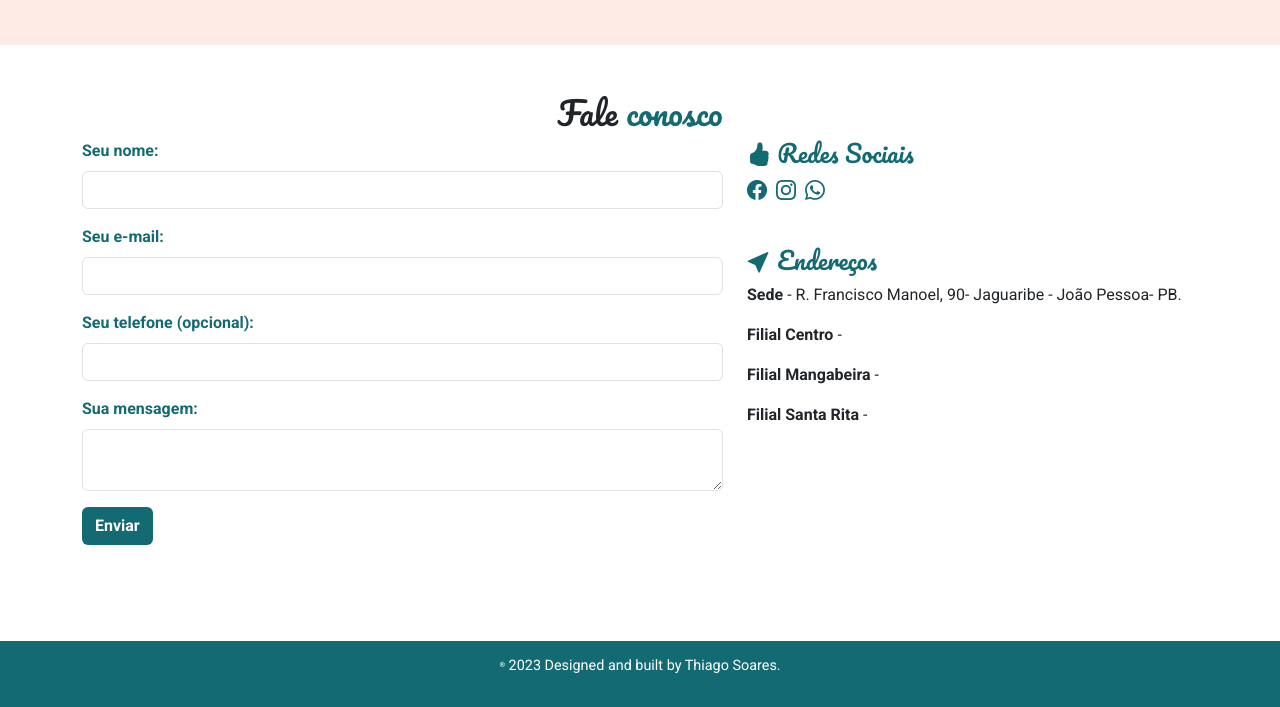
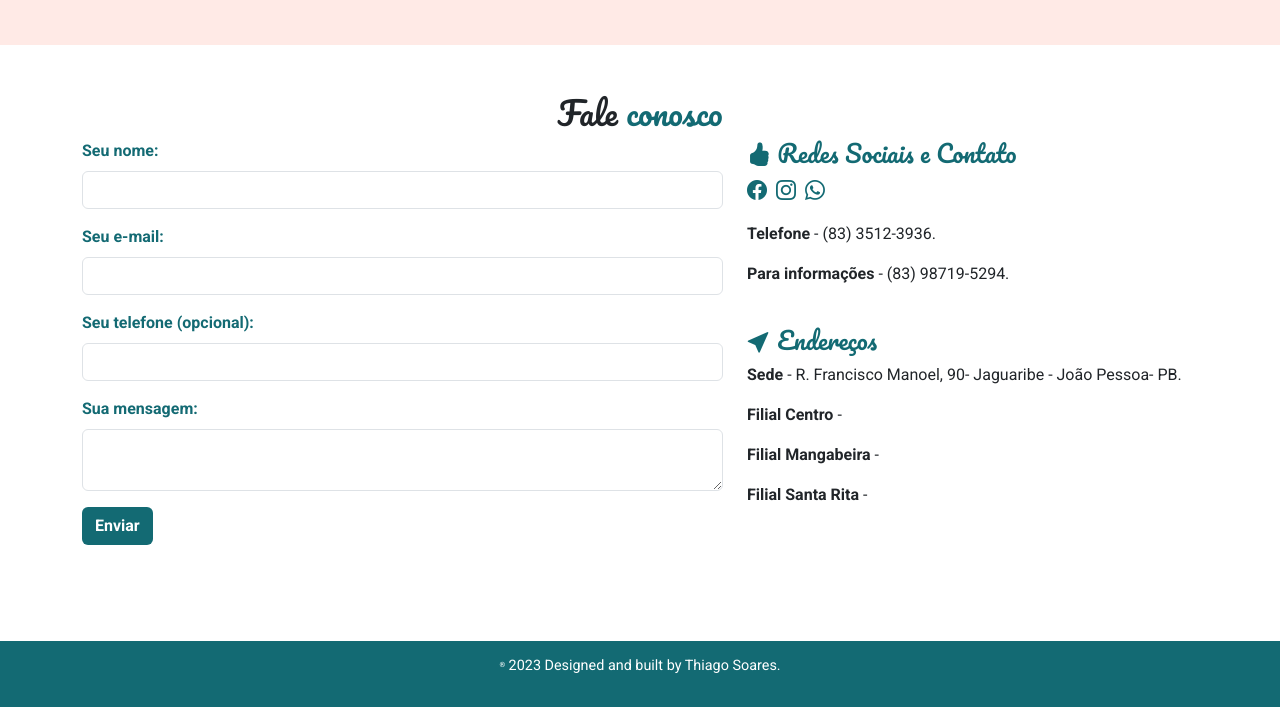
Before and after one commit to Thiago-Papudim/Site_WMSA, a plain HTML site: page index.html in a window 1280 px wide. Shown: the part 3035-3742 px from the top of the page. Drawn offline with nearby package versions, Linux system fonts and the light colour scheme.

Commit message:
adcionando telefones

```diff
--- a/index.html
+++ b/index.html
@@ -332,7 +332,7 @@
                         <div class="row">
                             <h3 class="section-title fs-4 text-colored">
                                 <i class="bi bi-hand-thumbs-up-fill"></i>
-                                Redes Sociais
+                                Redes Sociais e Contato
                             </h3>
                             <ul class="social-links">
                                 <li class="fs-5">
@@ -351,6 +351,12 @@
                                     </a>
                                 </li>
                             </ul>
+                            <p>
+                                <strong>Telefone </strong>- (83) 3512-3936.
+                            </p>
+                            <p>
+                                <strong>Para informações </strong>- (83) 98719-5294.
+                            </p>
                         </div>
                         <div class="row mt-4">
                             <h3 class="section-title fs-4 text-colored">
```
